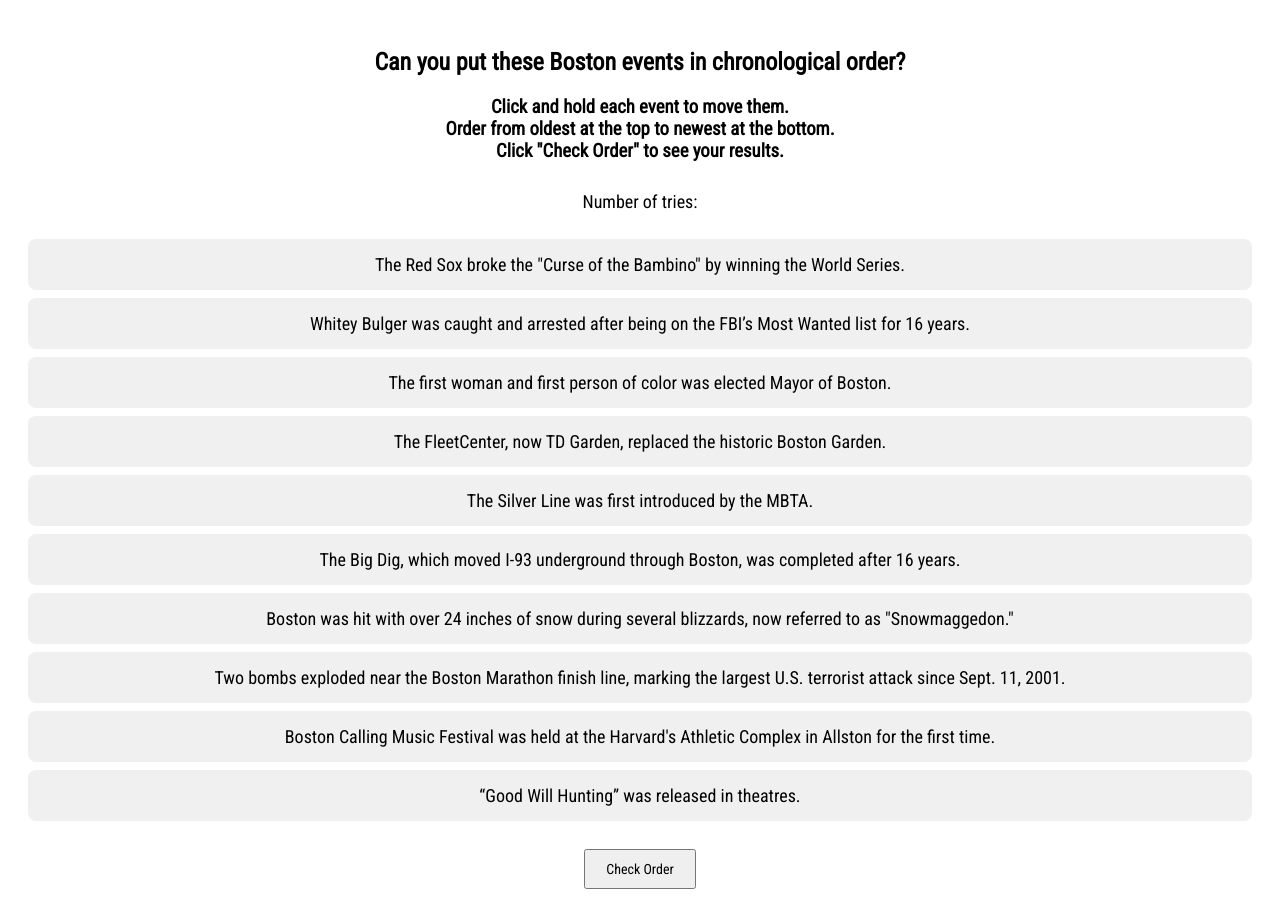
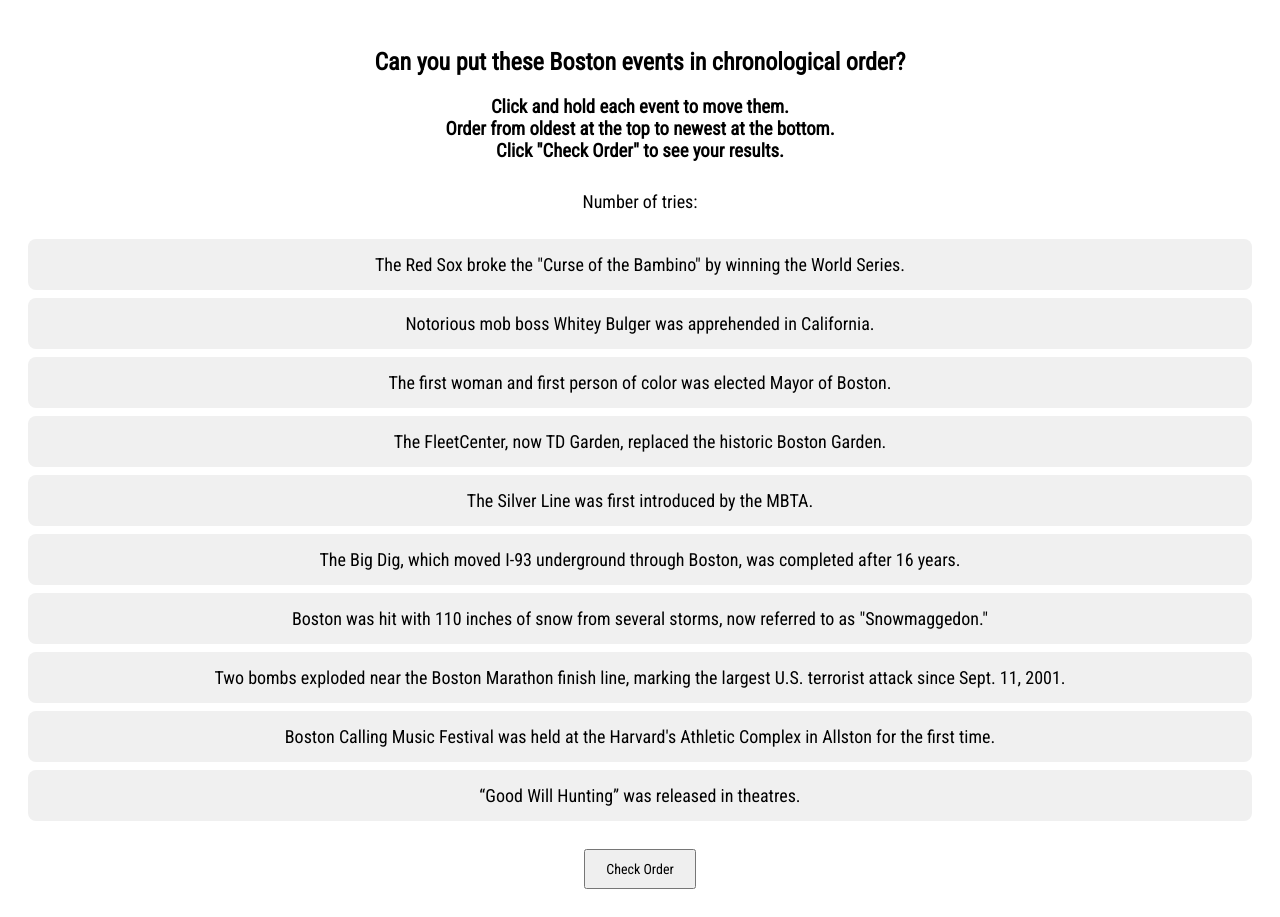
Before and after one commit to kellycatchan/boston-history-timeline, a plain HTML site: page index.html in a window 1280 px wide. Drawn offline with nearby package versions, Linux system fonts and the light colour scheme.

Commit message:
Update index.html

```diff
--- a/index.html
+++ b/index.html
@@ -68,12 +68,12 @@
 
   <div id="events">
     <div class="event-card" data-order="4" data-year="2004">The Red Sox broke the "Curse of the Bambino" by winning the World Series. </div>
-    <div class="event-card" data-order="6" data-year="2011">Whitey Bulger was caught and arrested after being on the FBI’s Most Wanted list for 16 years. </div>
+    <div class="event-card" data-order="6" data-year="2011">Notorious mob boss Whitey Bulger was apprehended in California. </div>
     <div class="event-card" data-order="10" data-year="2021">The first woman and first person of color was elected Mayor of Boston. </div>
     <div class="event-card" data-order="1" data-year="1995">The FleetCenter, now TD Garden, replaced the historic Boston Garden. </div>
     <div class="event-card" data-order="3" data-year="2002">The Silver Line was first introduced by the MBTA. </div>
     <div class="event-card" data-order="5" data-year="2007">The Big Dig, which moved I-93 underground through Boston, was completed after 16 years. </div>
-    <div class="event-card" data-order="8" data-year="2015">Boston was hit with over 24 inches of snow during several blizzards, now referred to as "Snowmaggedon." </div>
+    <div class="event-card" data-order="8" data-year="2015">Boston was hit with 110 inches of snow from several storms, now referred to as "Snowmaggedon." </div>
     <div class="event-card" data-order="7" data-year="2013">Two bombs exploded near the Boston Marathon finish line, marking the largest U.S. terrorist attack since Sept. 11, 2001.  </div>
     <div class="event-card" data-order="9" data-year="2017">Boston Calling Music Festival was held at the Harvard's Athletic Complex in Allston for the first time. </div>
     <div class="event-card" data-order="2" data-year="1997">“Good Will Hunting” was released in theatres. </div>
```
